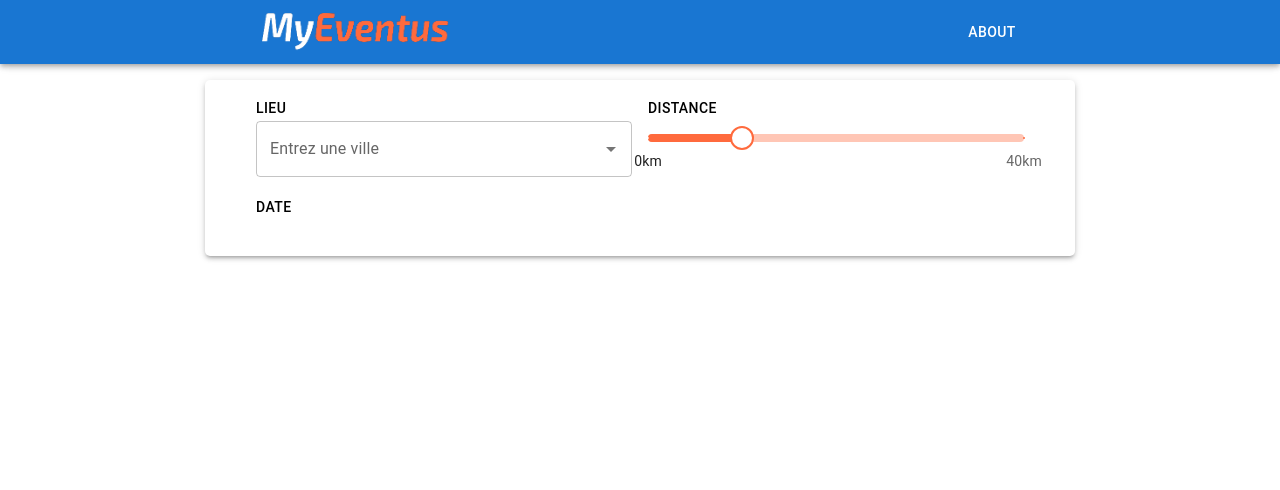
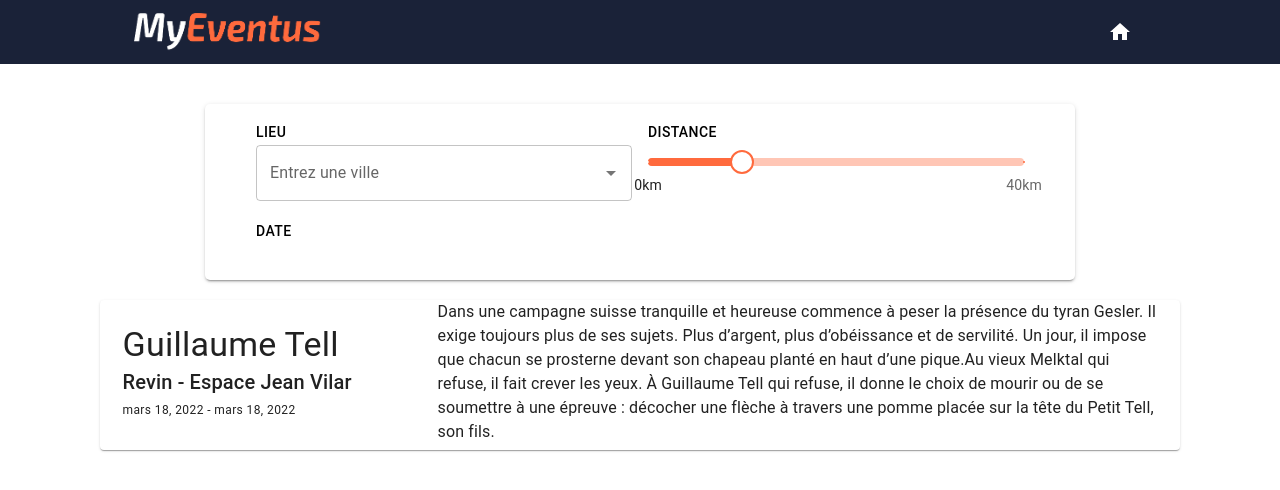
Before and after one commit to ybonneau/myEventus, a React (Create React App) app in the folder client/: page / in a window 1280 px wide. Shown: the top 490 px of the page. Built offline with nearby package versions, Linux system fonts and the light colour scheme.

Commit message:
feat : mise en place du content

```diff
--- a/client/package.json
+++ b/client/package.json
@@ -5,6 +5,7 @@
   "dependencies": {
     "@emotion/react": "^11.4.1",
     "@emotion/styled": "^11.3.0",
+    "@mui/icons-material": "^5.2.0",
     "@mui/lab": "^5.0.0-alpha.56",
     "@mui/material": "^5.0.3",
     "@testing-library/jest-dom": "^5.14.1",
--- a/client/src/App.js
+++ b/client/src/App.js
@@ -1,11 +1,13 @@
 import Navbar from './components/menu/navBar';
 import FilterContent from './components/home/filterContent';
+import Result from './components/home/results';
 
 export default function App() {
   return (
     <div>
       <Navbar />
       <FilterContent />
+      <Result/>
     </div>
   );
 }
--- a/client/src/components/home/filterContent.js
+++ b/client/src/components/home/filterContent.js
@@ -5,13 +5,13 @@ export default function FilterContent() {
     return (
         <>
             <Box sx={{
-                boxShadow: 3,
+                boxShadow: 2,
                 width: '60vw',
                 height: '20vh',
                 bgcolor: 'white',
                 marginLeft: 'auto',
                 marginRight: 'auto',
-                marginTop: '10vh',
+                marginTop: '5vh',
                 borderRadius: '5px',
                 paddingTop: '2vh',
                 paddingRight: '4vw',
@@ -20,6 +20,5 @@ export default function FilterContent() {
                 <SearchForm />
             </Box>
         </>
-
     )
 }
--- /dev/null
+++ b/client/src/components/home/results.js
@@ -0,0 +1,21 @@
+import { Card, Container, Grid } from "@mui/material";
+import { test } from "../test/test";
+import { Typography } from '@mui/material';
+
+export default function Result() {
+    const data = test
+    return (
+        <Container sx={{ marginTop: "20px" }}>
+            <Card className="content">
+                <Grid container>
+                    <Grid xs={3} sx={{margin: "auto"}}>
+                        <Typography variant="h4">{data.titre}</Typography>
+                        <Typography variant="h6">{data.ville} - {data.place}</Typography>
+                        <Typography variant="caption">{data.dateDebut} - {data.dateFin}</Typography>
+                    </Grid>
+                    <Grid xs={8} sx={{margin: "auto"}}><Typography variant="body1">{data.description}</Typography></Grid>
+                </Grid>
+            </Card>
+        </Container>
+    )
+}
--- a/client/src/components/home/searchForm.js
+++ b/client/src/components/home/searchForm.js
@@ -19,7 +19,7 @@ const marks = [
     },
 ];
 
-const CustomAC = styled(Autocomplete) ({
+/*const CustomAC = styled(Autocomplete) ({
     "& .MuiInputBase-input.MuiAutocomplete-input": {
       color: "#1A2238",
       fontSize: 18
@@ -27,7 +27,7 @@ const CustomAC = styled(Autocomplete) ({
     "& #custom-autocomplete-label": {
       color: "brown"
     }
-});
+});*/
 
 const PrettoSlider = styled(Slider)({
     color: '#FF6A3D',
--- a/client/src/components/menu/navBar.css
+++ b/client/src/components/menu/navBar.css
@@ -1,7 +1,11 @@
+:root {
+    --primary-color: #1A2238
+}
+
 div.MuiContainer-root {
     padding: 0%;
 }
 
 .appBar {
-    background-color: #1A2238
+    background-color: var(--primary-color)
 }
--- a/client/src/components/menu/navBar.js
+++ b/client/src/components/menu/navBar.js
@@ -1,17 +1,26 @@
 import React from 'react';
 import { Box, AppBar, Grid, Button, Toolbar } from '@mui/material';
 import logo from '../../assets/img/logo.png'
+import SvgIcon from '@mui/material/SvgIcon';
 import '../menu/navBar.css';
+
+function HomeIcon(props) {
+    return (
+        <SvgIcon {...props}>
+            <path d="M10 20v-6h4v6h5v-8h3L12 3 2 12h3v8z" />
+        </SvgIcon>
+    );
+}
 
 export default function Navbar() {
     return (
         <Box sx={{ flexGrow: 1 }}>
-            <AppBar className={"appBar"}>
-                <Toolbar sx={{width: '60vw', margin:'auto'}}>
+            <AppBar class="appBar">
+                <Toolbar sx={{ width: '80vw', margin: 'auto' }}>
                     <Grid component="div" sx={{ flexGrow: 1 }}>
-                        <img src={logo} alt="logo" height="50" width="200"/>
+                        <img src={logo} alt="logo" height="50" width="200" />
                     </Grid>
-                    <Button color="inherit">About</Button>
+                    <Button><HomeIcon sx={{ color: "white" }} /></Button>
                 </Toolbar>
             </AppBar>
         </Box>
--- /dev/null
+++ b/client/src/components/test/test.js
@@ -0,0 +1,25 @@
+export const test = {
+    "idevenement": 1,
+    "uid": 10417153,
+    "lien": "http://openagenda.com/event/guillaume-tell_8043942",
+    "informations_pratiques": "Espace Jean Vilar, le vendredi 18 mars 2022 à 20:00",
+    "image": "http://cibul.s3.amazonaws.com/f8dae8e569594b9a97396289cbe64a39.base.image.jpg",
+    "langue": "fr",
+    "titre": "Guillaume Tell",
+    "description": "Dans une campagne suisse tranquille et heureuse commence à peser la présence du tyran Gesler. Il exige toujours plus de ses sujets. Plus d’argent, plus d’obéissance et de servilité. Un jour, il impose que chacun se prosterne devant son chapeau planté en haut d’une pique.Au vieux Melktal qui refuse, il fait crever les yeux. À Guillaume Tell qui refuse, il donne le choix de mourir ou de se soumettre à une épreuve : décocher une flèche à travers une pomme placée sur la tête du Petit Tell, son fils.",
+    "mots_cles": "représentation",
+    "latlong": "49.942122,4.637464",
+    "place": "Espace Jean Vilar",
+    "adresse": "Revin",
+    "region": "Grand Est",
+    "ville": "Revin",
+    "dateDebut": "mars 18, 2022",
+    "dateFin": "mars 18, 2022",
+    "timeTable": "2022-03-18T20:00:00 2022-03-18T22:00:00",
+    "dateMiseAJour": "févr. 17, 2021"
+}
+
+// eslint-disable-next-line
+export default {
+    test
+  }
--- a/client/src/index.css
+++ b/client/src/index.css
@@ -12,3 +12,9 @@ code {
   font-family: source-code-pro, Menlo, Monaco, Consolas, 'Courier New',
     monospace;
 }
+
+.content {
+  width: 90%;
+  height: 150px;
+  margin: auto
+}
```
Also changed, not shown: client/src/components/home/cities.js, 2 other files (tests, documents, lock files or other folders).
